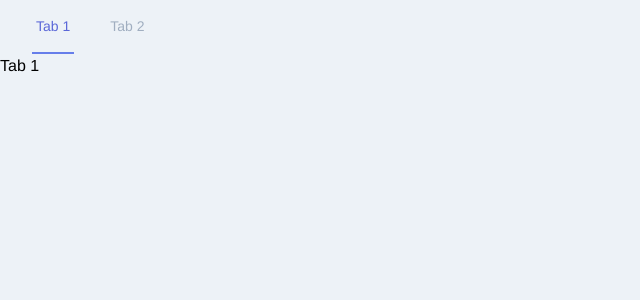
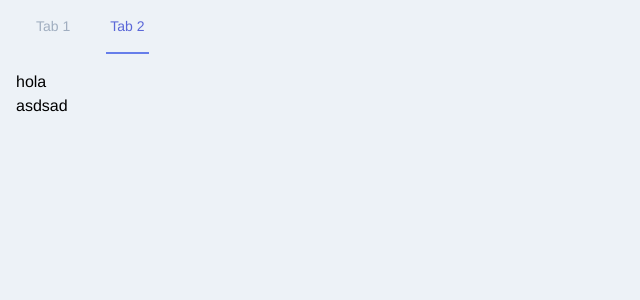
Before and after one commit to sansil/scomponents, a Vue app: page / in a window 1280 px wide. Shown: the top 300 px of the page, without its empty margins (0-640 px from the left). Built offline with nearby package versions, Linux system fonts and the light colour scheme.

Commit message:
rename add more a11y

```diff
--- a/src/App.vue
+++ b/src/App.vue
@@ -1,34 +1,50 @@
 <template>
   <div id="app" class="bg-gray-200 min-h-screen">
-    <STabs>
+    <STabs :defaultSelectedTab="1">
       <!-- nav -->
       <div class="border-b border-gray-200">
-        <STabsNav class="-mb-px flex">
+        <STabList class="-mb-px flex">
           <STab v-slot="{isSelected}">
             <a
               href="#caca2"
-              :class="[isSelected?'whitespace-no-wrap ml-8 py-4 px-1 border-b-2 border-indigo-500 font-medium text-sm leading-5 text-indigo-600 focus:outline-none focus:text-indigo-800 focus:border-indigo-700':'whitespace-no-wrap ml-8 py-4 px-1 border-b-2 border-transparent font-medium text-sm leading-5 text-gray-500 hover:text-gray-700 hover:border-gray-300 focus:outline-none focus:text-gray-700 focus:border-gray-300']"
+              :class="[isSelected?'transition duration-300 transform  ease-in-out whitespace-no-wrap ml-8 py-4 px-1 border-b-2 border-indigo-500 font-medium text-sm leading-5 text-indigo-600 focus:outline-none focus:text-indigo-800 focus:border-indigo-700':'transition duration-300 transform  ease-in-out whitespace-no-wrap ml-8 py-4 px-1 border-b-2 border-transparent font-medium text-sm leading-5 text-gray-500 hover:text-gray-700 hover:border-gray-300 focus:outline-none focus:text-gray-700 focus:border-gray-300']"
             >Tab 1</a>
           </STab>
           <STab v-slot="{isSelected}">
             <a
               href="#caca"
-              :class="[isSelected?'whitespace-no-wrap ml-8 py-4 px-1 border-b-2 border-indigo-500 font-medium text-sm leading-5 text-indigo-600 focus:outline-none focus:text-indigo-800 focus:border-indigo-700':'whitespace-no-wrap ml-8 py-4 px-1 border-b-2 border-transparent font-medium text-sm leading-5 text-gray-500 hover:text-gray-700 hover:border-gray-300 focus:outline-none focus:text-gray-700 focus:border-gray-300']"
+              :class="[isSelected?'transition duration-300 transform  ease-in-out whitespace-no-wrap ml-8 py-4 px-1 border-b-2 border-indigo-500 font-medium text-sm leading-5 text-indigo-600 focus:outline-none focus:text-indigo-800 focus:border-indigo-700':'transition duration-300 transform  ease-in-out whitespace-no-wrap ml-8 py-4 px-1 border-b-2 border-transparent font-medium text-sm leading-5 text-gray-500 hover:text-gray-700 hover:border-gray-300 focus:outline-none focus:text-gray-700 focus:border-gray-300']"
             >Tab 2</a>
           </STab>
-        </STabsNav>
+        </STabList>
       </div>
       <!-- Panels -->
-      <STabPanels>
-        <STabPanel>Tab 1</STabPanel>
-        <STabPanel>Tab 2</STabPanel>
+
+      <STabPanels class="px-4 mt-4">
+        <STabPanel v-slot="{isSelected}">
+          <transition
+            enter-active-class="duration-300 ease-out"
+            enter-class="opacity-0"
+            enter-to-class="opacity-100"
+            leave-active-class="duration-200 ease-in"
+            leave-class="opacity-100"
+            leave-to-class="opacity-0"
+          >
+            <div v-show="isSelected">tab 1</div>
+          </transition>
+        </STabPanel>
+
+        <STabPanel>
+          <div>hola</div>
+          <nav>asdsad</nav>
+        </STabPanel>
       </STabPanels>
     </STabs>
   </div>
 </template>
 
 <script>
-import STabsNav from "@/components/STabsNav.vue";
+import STabList from "@/components/STabList.vue";
 import STab from "@/components/STab.vue";
 import STabs from "@/components/STabs.vue";
 import STabPanel from "@/components/STabPanel.vue";
@@ -37,7 +53,7 @@ import STabPanels from "@/components/STabPanels.vue";
 export default {
   name: "App",
   components: {
-    STabsNav,
+    STabList,
     STab,
     STabs,
     STabPanel,
--- a/src/components/STabsNav.vue
+++ b/src/components/STabList.vue
@@ -81,14 +81,13 @@ export default {
       return clone;
     });
 
-    return createElement("div", {}, clones);
+    return createElement(
+      "div",
+      { attrs: { role: "tablist", tabIndex: -1 } },
+      clones
+    );
   },
-  async mounted() {
-    console.log("mounted");
-    await this.$nextTick();
-    //this.miselected = false;
-    //console.log("childs", this.$children[0]);
-  },
+
   data() {
     return {
       miselected: true,
--- a/src/components/STabPanel.vue
+++ b/src/components/STabPanel.vue
@@ -8,6 +8,8 @@ export default {
       {
         attrs: {
           hidden: !this.isSelected,
+          role: "tabpanel",
+          tabIndex: -1,
         },
       },
       this.$scopedSlots.default({ isSelected: this.isSelected })
--- a/src/components/STabs.vue
+++ b/src/components/STabs.vue
@@ -2,7 +2,13 @@
 
 <script>
 export default {
-  name: "STabList",
+  name: "STabs",
+  props: {
+    defaultSelectedTab: {
+      type: Number,
+      default: 0,
+    },
+  },
   provide() {
     return {
       $TabContext: () => this.TabContext,
@@ -16,7 +22,7 @@ export default {
   },
   data() {
     return {
-      selectedIndex: 0,
+      selectedIndex: this.defaultSelectedTab,
     };
   },
   computed: {
```
